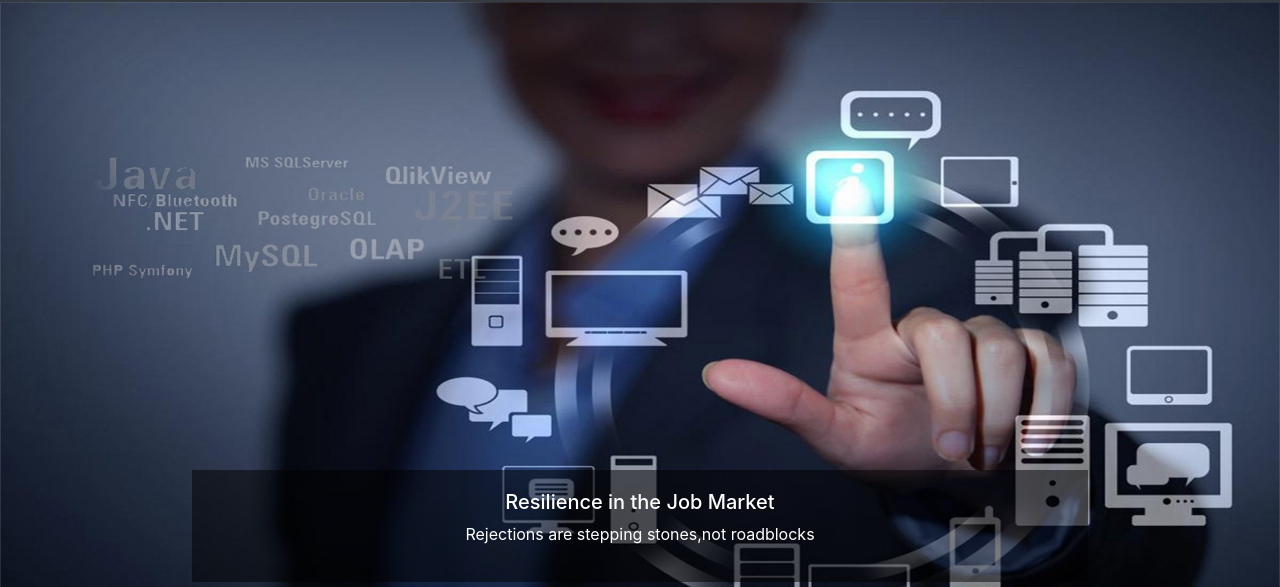
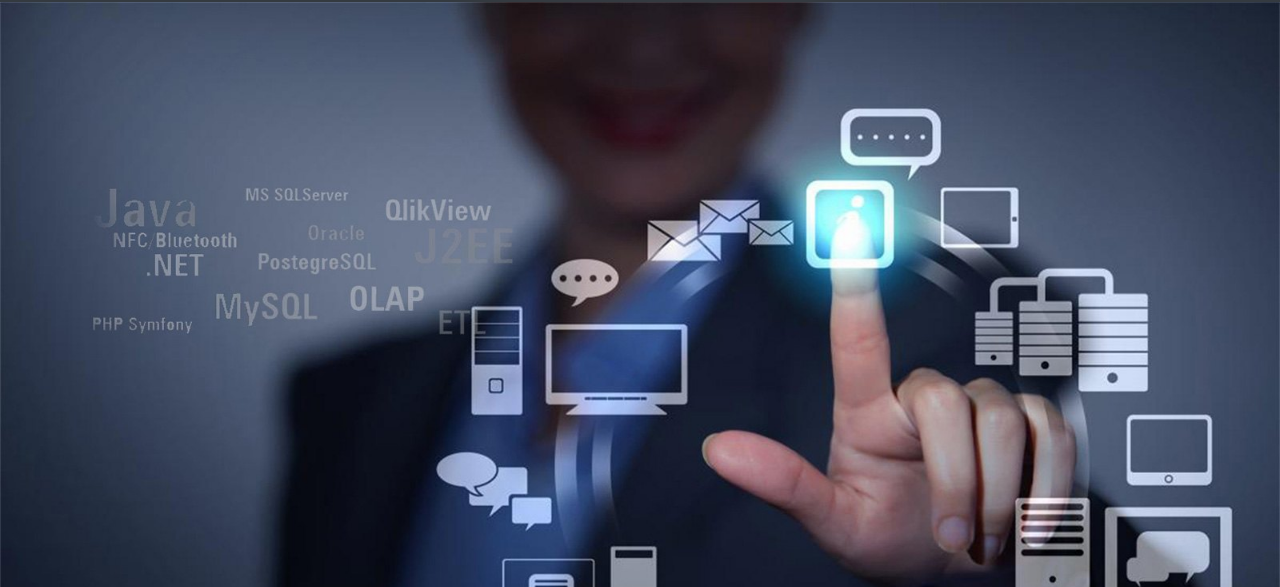
Before and after one commit to saravanant456/Jobportal, a plain HTML site: page index.html in a window 1280 px wide. Shown: the part 54-641 px from the top of the page. Drawn offline with nearby package versions, Linux system fonts and the light colour scheme.

Commit message:
Update index.html

```diff
--- a/index.html
+++ b/index.html
@@ -79,7 +79,8 @@
         }
 
         .carousel-item img{
-            height: 600px;
+            height: auto;
+            weight: auto;
         }
 
     </style>
```
